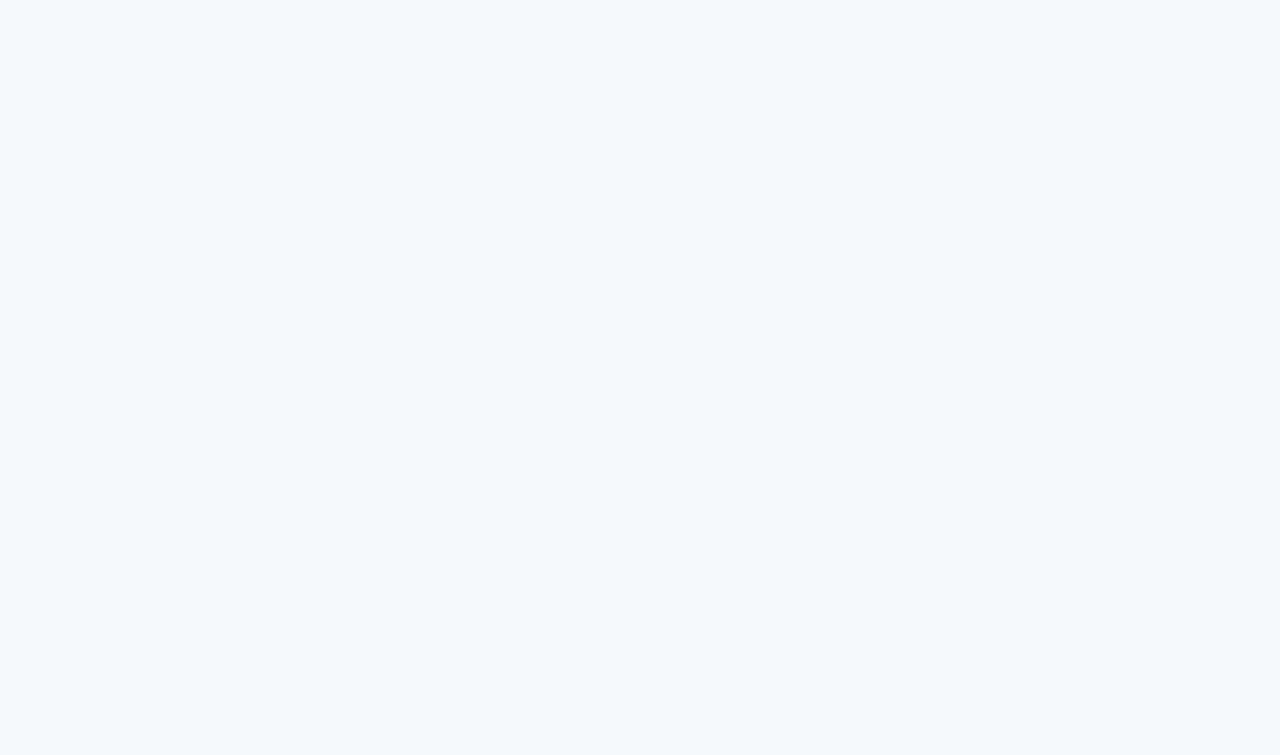
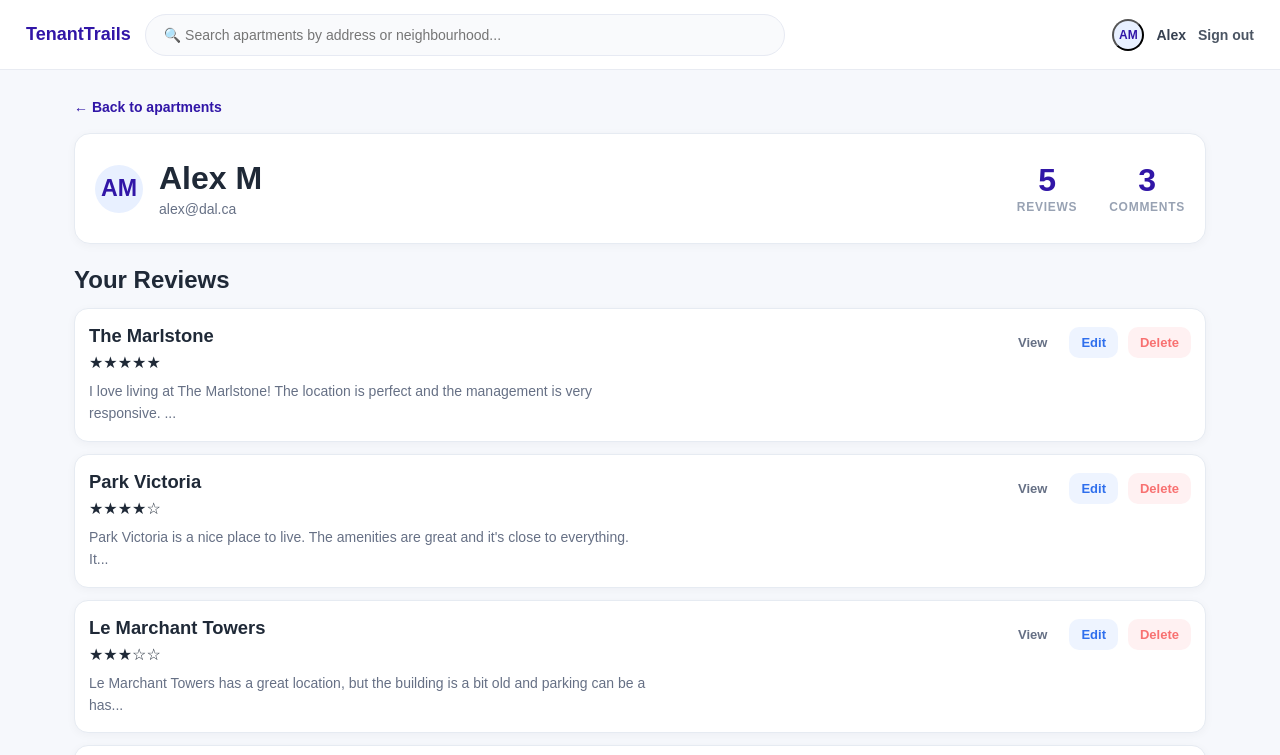
Before and after one commit to MostafaaAbdelaziz/TenantTrails, a React (Vite) app: page /profile in a window 1280 px wide. Before the commit this address had no page. Shown: the top 755 px of the page. Built offline with nearby package versions, Linux system fonts and the light colour scheme; a web font is replaced by a local one.

Commit message:
finished modifying all files necessary and all pages, review popups work

```diff
--- a/src/App.jsx
+++ b/src/App.jsx
@@ -8,6 +8,7 @@ import Dashboard from "./pages/Dashboard";
 import SignInPage from "./pages/SignInPage";
 import SignUpPage from "./pages/SignUpPage";
 import ApartmentDetail from "./pages/ApartmentDetail";
+import Profile from "./pages/Profile";
 
 function App() {
 return (
@@ -28,6 +29,13 @@ return (
             <ApartmentDetail />
           </ProtectedRoute>
         } />
+
+        <Route path="/profile" element={
+          <ProtectedRoute>
+            <Profile />
+          </ProtectedRoute>
+        } />
+
       </Routes>
     </BrowserRouter>
   </AuthProvider>
--- a/src/components/NavBar.jsx
+++ b/src/components/NavBar.jsx
@@ -1,7 +1,16 @@
+import React from "react";
+import { useNavigate } from "react-router-dom";
+
 function NavBar() {
 
+const navigate = useNavigate();
+
 function handleSignOut() {
-  navigate("/signin");
+     navigate("/signin");
+}
+
+function handleProfile(){
+    navigate("/profile");
 }
 
 return (
@@ -18,8 +27,13 @@ return (
         </div>
 
         <div className="dashboard-profile">
-          <div className="profile-avatar">AM</div>
-          <span className="profile-name">Alex</span>
+          <button className="profile-avatar" onClick={handleProfile}>
+            AM
+          </button>
+          <span className="profile-name" onClick={handleProfile}>
+            Alex
+          </span>
+
           <button className="profile-signout" onClick={handleSignOut}>
             Sign out
           </button>
--- a/src/components/ReviewDialog.jsx
+++ b/src/components/ReviewDialog.jsx
@@ -1,23 +1,29 @@
-import React, { useState } from "react";
+import React, { useEffect, useState } from "react";
 
-function ReviewDialog({ onClose, onSubmit }) {
-  const [rating, setRating] = useState(0);
-  const [body, setBody] = useState("");
+function ReviewDialog({ onClose, onSubmit, initialReview = null }) {
+  const [rating, setRating] = useState(initialReview?.rating || 0);
+  const [body, setBody] = useState(initialReview?.text || "");
+
+  useEffect(() => {
+    setRating(initialReview?.rating || 0);
+    setBody(initialReview?.text || "");
+  }, [initialReview]);
 
   function handleSubmit() {
     if (rating === 0 || !body.trim()) return;
 
-    onSubmit({ rating, body });
+    onSubmit({
+      ...initialReview,
+      rating,
+      text: body,
+    });
     onClose();
   }
 
   return (
     <div className="modal-overlay" onClick={onClose}>
-      <div
-        className="review-dialog"
-        onClick={(e) => e.stopPropagation()}
-      >
-        <h2>Write a Review</h2>
+      <div className="review-dialog" onClick={(e) => e.stopPropagation()}>
+        <h2>{initialReview ? "Edit Review" : "Write a Review"}</h2>
 
         <div className="star-input">
           {[1, 2, 3, 4, 5].map((n) => (
@@ -30,7 +36,6 @@ function ReviewDialog({ onClose, onSubmit }) {
             </span>
           ))}
         </div>
-
         <textarea
           value={body}
           onChange={(e) => setBody(e.target.value)}
@@ -38,7 +43,9 @@ function ReviewDialog({ onClose, onSubmit }) {
         />
 
         <div className="review-dialog-actions">
-          <button onClick={handleSubmit}>Submit</button>
+          <button onClick={handleSubmit}>
+            {initialReview ? "Save Changes" : "Submit"}
+          </button>
           <button onClick={onClose}>Cancel</button>
         </div>
       </div>
--- a/src/contexts/AuthContext.jsx
+++ b/src/contexts/AuthContext.jsx
@@ -1,24 +1,34 @@
 import { createContext, useContext, useState } from "react";
-
 
 const AuthContext = createContext();
 
+export function AuthProvider({ children }) {
+  const [user, setUser] = useState({
+    id: 1,
+    name: "Alex M",
+    email: "alex@dal.ca",
+  });
 
-export function AuthProvider({ children }) {
-
-const [user, setUser] = useState(null);
-
-function signIn(email){
-    setUser({ email });
+  function signIn(email) {
+    setUser({
+      id: 1,
+      name: "Alex M",
+      email,
+    });
   }
 
   function signUp(name, email, password) {
-    setUser({ name, email });
+    setUser({
+      id: 1,
+      name,
+      email,
+    });
   }
 
   function logout() {
     setUser(null);
   }
+
   return (
     <AuthContext.Provider value={{ user, signIn, signUp, logout }}>
       {children}
--- a/src/data/mockdata.js
+++ b/src/data/mockdata.js
@@ -86,10 +86,42 @@ export const reviews = [
   {
     id: 1,
     apartmentId: 1,
-    user: "Alice Smith",
+    user: "Alex M",
     rating: 5,
     date: "2026-01-15",
     text: "I love living at The Marlstone! The location is perfect and the management is very responsive. Highly recommend!"
+  },
+  {
+    id: 1,
+    apartmentId: 2,
+    user: "Alex M",
+    rating: 4,
+    date: "2026-01-15",
+    text: "Park Victoria is a nice place to live. The amenities are great and it's close to everything. It's a bit pricey, but worth it for the quality."
+  },
+  {
+    id: 1,
+    apartmentId: 3,
+    user: "Alex M",
+    rating: 3,
+    date: "2026-01-15",
+    text: "Le Marchant Towers has a great location, but the building is a bit old and parking can be a hassle. It's an okay place to live if you don't mind those issues."
+  },
+  {
+    id: 1,
+    apartmentId: 4,
+    user: "Alex M",
+    rating: 3,
+    date: "2026-01-15",
+    text: "Fenwick Tower has amazing views and great amenities, but the elevator can be unreliable and I've had some security concerns. It's a mixed experience."
+  },
+  {
+    id: 1,
+    apartmentId: 5,
+    user: "Alex M",
+    rating: 2,
+    date: "2026-01-15",
+    text: "Southpoint Apartments is an affordable option, but the building is old and maintenance can be slow. It's not the best place to live, but it works if you're on a tight budget."
   },
   {
     id: 2,
--- a/src/index.css
+++ b/src/index.css
@@ -298,7 +298,7 @@ body {
   height: 32px;
   border-radius: 50%;
   background: #e8f0ff;
-  color: #2f5bea;
+  color: var(--blue);
   display: flex;
   align-items: center;
   justify-content: center;
@@ -871,3 +871,127 @@ body {
   background: #eef2ff;
   color: #3116a7;
 }
+
+/* profile page */
+
+.profile-page { min-height: 100vh; background: #f6f8fc; }
+
+.profile-shell { max-width: 1180px; margin: 0 auto; padding: 28px 24px 48px; }
+
+.profile-summary-card,
+.profile-review-card {
+  background: #fff;
+  border: 1px solid #e6ebf2;
+  box-shadow: 0 2px 10px rgba(15, 23, 42, 0.04);
+  display: flex;
+  justify-content: space-between;
+}
+
+.profile-summary-card {
+  border-radius: 16px;
+  padding: 26px 20px;
+  align-items: center;
+  gap: 24px;
+  margin-bottom: 22px;
+}
+
+.profile-summary-left,
+.profile-summary-stats,
+.profile-review-actions {
+  display: flex;
+  align-items: center;
+}
+
+.profile-summary-left { gap: 16px; }
+.profile-summary-stats { gap: 32px; }
+
+.profile-summary-avatar {
+  width: 48px;
+  aspect-ratio: 1;
+  border-radius: 50%;
+  background: #e8f0ff;
+  color: var(--blue);
+  display: grid;
+  place-items: center;
+  font: 800 1.45rem/1 sans-serif;
+}
+
+.profile-summary-name,
+.profile-reviews-title,
+.profile-review-apartment {
+  color: #1f2937;
+}
+
+.profile-summary-name { margin: 0 0 4px; font-size: 2rem; }
+.profile-summary-email,
+.profile-review-text,
+.profile-action.view { color: #667085; }
+
+.profile-summary-email,
+.profile-review-text { margin: 0; font-size: 14px; }
+
+.profile-stat {
+  display: flex;
+  flex-direction: column;
+  align-items: center;
+}
+
+.profile-stat-number {
+  color: var(--blue);
+  font-size: 2rem;
+  font-weight: 800;
+  line-height: 1;
+}
+
+.profile-stat-label {
+  margin-top: 4px;
+  color: #98a2b3;
+  font-size: 12px;
+  font-weight: 700;
+  text-transform: uppercase;
+  letter-spacing: .06em;
+}
+
+.profile-reviews-title { margin: 0 0 14px; font-size: 1.5rem; }
+
+.profile-reviews-list {
+  display: flex;
+  flex-direction: column;
+  gap: 12px;
+}
+
+.profile-review-card {
+  border-radius: 14px;
+  padding: 16px 14px;
+  align-items: flex-start;
+  gap: 18px;
+}
+
+.profile-review-content { flex: 1; }
+
+.profile-review-apartment { margin: 0 0 6px; font-size: 1.15rem; }
+.profile-review-stars { margin-bottom: 8px; }
+
+.profile-review-text {
+  line-height: 1.6;
+  max-width: 72ch;
+}
+
+.profile-review-actions {
+  gap: 10px;
+  flex-shrink: 0;
+  padding-top: 2px;
+}
+
+.profile-action {
+  border: 0;
+  background: transparent;
+  border-radius: 10px;
+  padding: 8px 12px;
+  font-size: 13px;
+  font-weight: 700;
+  cursor: pointer;
+}
+
+.profile-action.edit { background: #eef4ff; color: #2f6fed; }
+.profile-action.delete { background: #fff1f2; color: #f87171; }
--- /dev/null
+++ b/src/pages/Profile.jsx
@@ -0,0 +1,155 @@
+import React, { useState } from "react";
+import { useNavigate } from "react-router-dom";
+import { useAuth } from "../contexts/AuthContext";
+import { reviews, apartments } from "../data/mockdata";
+import NavBar from "../components/NavBar";
+import StarRating from "../components/StarRating";
+import ReviewDialog from "../components/ReviewDialog";
+import "../index.css";
+
+function Profile() {
+  const navigate = useNavigate();
+  const { user } = useAuth();
+
+  const [showEditDialog, setShowEditDialog] = useState(false);
+  const [selectedReview, setSelectedReview] = useState(null);
+
+  const myReviews = reviews.filter((r) => r.user === user.name);
+
+  const initials = user.name
+    .split(" ")
+    .map((part) => part[0])
+    .join("")
+    .toUpperCase();
+
+  function getApartmentName(apartmentId) {
+    return apartments.find((a) => a.id === apartmentId)?.name || "Apartment";
+  }
+
+  function truncateText(text, maxLength = 95) {
+    return text.length > maxLength ? `${text.slice(0, maxLength)}...` : text;
+  }
+
+  function handleDelete(reviewId) {
+    console.log("delete review", reviewId);
+  }
+
+  function handleEdit(review) {
+    setSelectedReview(review);
+    setShowEditDialog(true);
+  }
+
+  function handleUpdateReview(updatedReview) {
+    const index = reviews.findIndex((r) => r.id === updatedReview.id);
+
+    if (index !== -1) {
+      reviews[index] = {
+        ...reviews[index],
+        rating: updatedReview.rating,
+        text: updatedReview.text,
+      };
+    }
+
+    setShowEditDialog(false);
+    setSelectedReview(null);
+  }
+
+  function handleView(apartmentId) {
+    navigate(`/apartment/${apartmentId}`);
+  }
+
+  return (
+    <div className="profile-page">
+      <NavBar />
+
+      <main className="profile-shell">
+        <button className="back-link" onClick={() => navigate("/dashboard")}>
+          ← Back to apartments
+        </button>
+
+        <section className="profile-summary-card">
+          <div className="profile-summary-left">
+            <div className="profile-summary-avatar">{initials}</div>
+
+            <div>
+              <h1 className="profile-summary-name">{user.name}</h1>
+              <p className="profile-summary-email">{user.email}</p>
+            </div>
+          </div>
+
+          <div className="profile-summary-stats">
+            <div className="profile-stat">
+              <span className="profile-stat-number">{myReviews.length}</span>
+              <span className="profile-stat-label">Reviews</span>
+            </div>
+
+            <div className="profile-stat">
+              <span className="profile-stat-number">3</span>
+              <span className="profile-stat-label">Comments</span>
+            </div>
+          </div>
+        </section>
+
+        <section className="profile-reviews-section">
+          <h2 className="profile-reviews-title">Your Reviews</h2>
+
+          <div className="profile-reviews-list">
+            {myReviews.map((review) => (
+              <div className="profile-review-card" key={review.id}>
+                <div className="profile-review-content">
+                  <h3 className="profile-review-apartment">
+                    {getApartmentName(review.apartmentId)}
+                  </h3>
+
+                  <div className="profile-review-stars">
+                    <StarRating rating={review.rating} />
+                  </div>
+
+                  <p className="profile-review-text">
+                    {truncateText(review.text)}
+                  </p>
+                </div>
+
+                <div className="profile-review-actions">
+                  <button
+                    className="profile-action view"
+                    onClick={() => handleView(review.apartmentId)}
+                  >
+                    View
+                  </button>
+
+                  <button
+                    className="profile-action edit"
+                    onClick={() => handleEdit(review)}
+                  >
+                    Edit
+                  </button>
+
+                  <button
+                    className="profile-action delete"
+                    onClick={() => handleDelete(review.id)}
+                  >
+                    Delete
+                  </button>
+                </div>
+              </div>
+            ))}
+          </div>
+        </section>
+      </main>
+
+      {showEditDialog && (
+        <ReviewDialog
+          initialReview={selectedReview}
+          onClose={() => {
+            setShowEditDialog(false);
+            setSelectedReview(null);
+          }}
+          onSubmit={handleUpdateReview}
+        />
+      )}
+    </div>
+  );
+}
+
+export default Profile;
```
Also changed, not shown: src/pages/ApartmentDetail.jsx (+9 -9 lines). Lines whose indentation alone changed are shown as unchanged.
